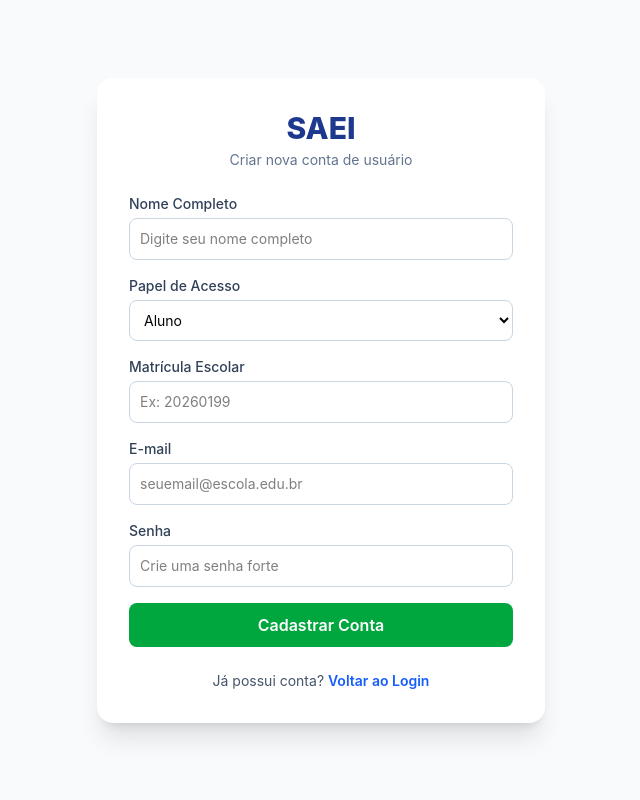
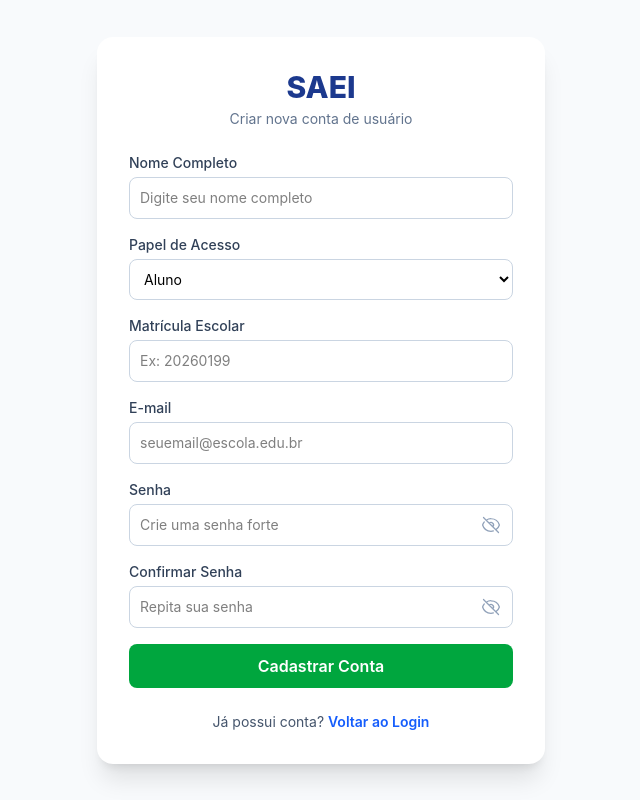
Before and after one commit to AndreGGomes/saei-projeto, a React (Vite) app in the folder frontend/: page /cadastro in a window 1280 px wide. Shown: the whole page, without its empty margins (319-959 px from the left). Built offline with nearby package versions, Linux system fonts and the light colour scheme.

Commit message:
ajuste de senha

```diff
--- a/frontend/src/pages/Cadastro.jsx
+++ b/frontend/src/pages/Cadastro.jsx
@@ -8,9 +8,13 @@ export default function Cadastro() {
     nome: '',
     email: '',
     senha: '',
+    confirmarSenha: '',
     role: 'ALUNO',
     matricula: '',
   });
+
+  const [mostrarSenha, setMostrarSenha] = useState(false);
+  const [mostrarConfirmarSenha, setMostrarConfirmarSenha] = useState(false);
   const [loading, setLoading] = useState(false);
   const [erro, setErro] = useState('');
 
@@ -22,6 +26,18 @@ export default function Cadastro() {
   const handleSubmit = async (e) => {
     e.preventDefault();
     setErro('');
+
+    // Validação de senhas iguais
+    if (formData.senha !== formData.confirmarSenha) {
+      setErro('As senhas digitadas não conferem. Por favor, digite a mesma senha nos dois campos.');
+      return;
+    }
+
+    if (formData.senha.length < 6) {
+      setErro('A senha deve ter pelo menos 6 caracteres.');
+      return;
+    }
+
     setLoading(true);
 
     try {
@@ -132,17 +148,70 @@ export default function Cadastro() {
             />
           </div>
 
+          {/* Campo Senha com Olhinho */}
           <div>
             <label className="block text-sm font-medium text-slate-700">Senha</label>
+            <div className="relative mt-1">
               <input
-              type="password"
+                type={mostrarSenha ? 'text' : 'password'}
                 name="senha"
                 required
                 placeholder="Crie uma senha forte"
                 value={formData.senha}
                 onChange={handleChange}
-              className="mt-1 w-full rounded-lg border border-slate-300 p-2.5 text-sm focus:border-blue-500 focus:outline-none focus:ring-1 focus:ring-blue-500"
+                className="w-full rounded-lg border border-slate-300 p-2.5 pr-10 text-sm focus:border-blue-500 focus:outline-none focus:ring-1 focus:ring-blue-500"
               />
+              <button
+                type="button"
+                onClick={() => setMostrarSenha(!mostrarSenha)}
+                className="absolute inset-y-0 right-0 flex items-center pr-3 text-slate-400 hover:text-slate-600 focus:outline-none"
+                tabIndex="-1"
+              >
+                {mostrarSenha ? (
+                  <svg xmlns="http://www.w3.org/2000/svg" fill="none" viewBox="0 0 24 24" strokeWidth={1.5} stroke="currentColor" className="w-5 h-5">
+                    <path strokeLinecap="round" strokeLinejoin="round" d="M2.036 12.322a1.012 1.012 0 0 1 0-.639C3.423 7.51 7.36 4.5 12 4.5c4.638 0 8.573 3.007 9.963 7.178.07.207.07.431 0 .639C20.577 16.49 16.64 19.5 12 19.5c-4.638 0-8.573-3.007-9.963-7.178Z" />
+                    <path strokeLinecap="round" strokeLinejoin="round" d="M15 12a3 3 0 1 1-6 0 3 3 0 0 1 6 0Z" />
+                  </svg>
+                ) : (
+                  <svg xmlns="http://www.w3.org/2000/svg" fill="none" viewBox="0 0 24 24" strokeWidth={1.5} stroke="currentColor" className="w-5 h-5">
+                    <path strokeLinecap="round" strokeLinejoin="round" d="M3.98 8.223A10.477 10.477 0 0 0 1.934 12C3.226 16.338 7.244 19.5 12 19.5c.993 0 1.953-.138 2.863-.395M6.228 6.228A10.451 10.451 0 0 1 12 4.5c4.756 0 8.773 3.162 10.065 7.498a10.522 10.522 0 0 1-4.293 5.774M6.228 6.228 3 3m3.228 3.228 3.65 3.65m7.894 7.894L21 21m-3.228-3.228-3.65-3.65m0 0a3 3 0 1 0-4.243-4.243m4.242 4.242L9.88 9.88" />
+                  </svg>
+                )}
+              </button>
+            </div>
+          </div>
+
+          {/* Campo Repetir Senha com Olhinho */}
+          <div>
+            <label className="block text-sm font-medium text-slate-700">Confirmar Senha</label>
+            <div className="relative mt-1">
+              <input
+                type={mostrarConfirmarSenha ? 'text' : 'password'}
+                name="confirmarSenha"
+                required
+                placeholder="Repita sua senha"
+                value={formData.confirmarSenha}
+                onChange={handleChange}
+                className="w-full rounded-lg border border-slate-300 p-2.5 pr-10 text-sm focus:border-blue-500 focus:outline-none focus:ring-1 focus:ring-blue-500"
+              />
+              <button
+                type="button"
+                onClick={() => setMostrarConfirmarSenha(!mostrarConfirmarSenha)}
+                className="absolute inset-y-0 right-0 flex items-center pr-3 text-slate-400 hover:text-slate-600 focus:outline-none"
+                tabIndex="-1"
+              >
+                {mostrarConfirmarSenha ? (
+                  <svg xmlns="http://www.w3.org/2000/svg" fill="none" viewBox="0 0 24 24" strokeWidth={1.5} stroke="currentColor" className="w-5 h-5">
+                    <path strokeLinecap="round" strokeLinejoin="round" d="M2.036 12.322a1.012 1.012 0 0 1 0-.639C3.423 7.51 7.36 4.5 12 4.5c4.638 0 8.573 3.007 9.963 7.178.07.207.07.431 0 .639C20.577 16.49 16.64 19.5 12 19.5c-4.638 0-8.573-3.007-9.963-7.178Z" />
+                    <path strokeLinecap="round" strokeLinejoin="round" d="M15 12a3 3 0 1 1-6 0 3 3 0 0 1 6 0Z" />
+                  </svg>
+                ) : (
+                  <svg xmlns="http://www.w3.org/2000/svg" fill="none" viewBox="0 0 24 24" strokeWidth={1.5} stroke="currentColor" className="w-5 h-5">
+                    <path strokeLinecap="round" strokeLinejoin="round" d="M3.98 8.223A10.477 10.477 0 0 0 1.934 12C3.226 16.338 7.244 19.5 12 19.5c.993 0 1.953-.138 2.863-.395M6.228 6.228A10.451 10.451 0 0 1 12 4.5c4.756 0 8.773 3.162 10.065 7.498a10.522 10.522 0 0 1-4.293 5.774M6.228 6.228 3 3m3.228 3.228 3.65 3.65m7.894 7.894L21 21m-3.228-3.228-3.65-3.65m0 0a3 3 0 1 0-4.243-4.243m4.242 4.242L9.88 9.88" />
+                  </svg>
+                )}
+              </button>
+            </div>
           </div>
 
           <button
--- a/frontend/src/pages/Login.jsx
+++ b/frontend/src/pages/Login.jsx
@@ -6,6 +6,7 @@ export default function Login() {
   const navigate = useNavigate();
   const [identificador, setIdentificador] = useState('');
   const [password, setPassword] = useState('');
+  const [mostrarSenha, setMostrarSenha] = useState(false);
   const [loading, setLoading] = useState(false);
   const [erro, setErro] = useState('');
 
@@ -15,25 +16,21 @@ export default function Login() {
     setLoading(true);
 
     try {
-      // 1. O OAuth2 do FastAPI exige dados em formato x-www-form-urlencoded
       const params = new URLSearchParams();
       params.append('username', identificador.trim());
       params.append('password', password);
 
       const response = await api.post('/auth/login', params, {
-        headers: { 'Content-Type': 'application/x-www-form-urlencoded' }
+        headers: { 'Content-Type': 'application/x-www-form-urlencoded' },
       });
 
-      // 2. Salva o Token JWT
       const token = response.data.access_token;
       localStorage.setItem('token', token);
 
-      // 3. Busca os dados de quem acabou de logar
       const userRes = await api.get('/auth/me');
       const user = userRes.data;
       localStorage.setItem('user', JSON.stringify(user));
 
-      // 4. Redireciona conforme a permissão
       if (user.role === 'COORDENADOR') {
         navigate('/coordenador/dashboard');
       } else if (user.role === 'PROFESSOR') {
@@ -79,14 +76,35 @@ export default function Login() {
 
           <div>
             <label className="block text-sm font-medium text-slate-700">Senha</label>
+            <div className="relative mt-1">
               <input
-              type="password"
+                type={mostrarSenha ? 'text' : 'password'}
                 required
                 placeholder="••••••••"
                 value={password}
                 onChange={(e) => setPassword(e.target.value)}
-              className="mt-1 w-full rounded-lg border border-slate-300 p-2.5 text-sm focus:border-blue-500 focus:outline-none focus:ring-1 focus:ring-blue-500"
+                className="w-full rounded-lg border border-slate-300 p-2.5 pr-10 text-sm focus:border-blue-500 focus:outline-none focus:ring-1 focus:ring-blue-500"
               />
+              <button
+                type="button"
+                onClick={() => setMostrarSenha(!mostrarSenha)}
+                className="absolute inset-y-0 right-0 flex items-center pr-3 text-slate-400 hover:text-slate-600 focus:outline-none"
+                tabIndex="-1"
+              >
+                {mostrarSenha ? (
+                  /* Olho Aberto */
+                  <svg xmlns="http://www.w3.org/2000/svg" fill="none" viewBox="0 0 24 24" strokeWidth={1.5} stroke="currentColor" className="w-5 h-5">
+                    <path strokeLinecap="round" strokeLinejoin="round" d="M2.036 12.322a1.012 1.012 0 0 1 0-.639C3.423 7.51 7.36 4.5 12 4.5c4.638 0 8.573 3.007 9.963 7.178.07.207.07.431 0 .639C20.577 16.49 16.64 19.5 12 19.5c-4.638 0-8.573-3.007-9.963-7.178Z" />
+                    <path strokeLinecap="round" strokeLinejoin="round" d="M15 12a3 3 0 1 1-6 0 3 3 0 0 1 6 0Z" />
+                  </svg>
+                ) : (
+                  /* Olho Fechado */
+                  <svg xmlns="http://www.w3.org/2000/svg" fill="none" viewBox="0 0 24 24" strokeWidth={1.5} stroke="currentColor" className="w-5 h-5">
+                    <path strokeLinecap="round" strokeLinejoin="round" d="M3.98 8.223A10.477 10.477 0 0 0 1.934 12C3.226 16.338 7.244 19.5 12 19.5c.993 0 1.953-.138 2.863-.395M6.228 6.228A10.451 10.451 0 0 1 12 4.5c4.756 0 8.773 3.162 10.065 7.498a10.522 10.522 0 0 1-4.293 5.774M6.228 6.228 3 3m3.228 3.228 3.65 3.65m7.894 7.894L21 21m-3.228-3.228-3.65-3.65m0 0a3 3 0 1 0-4.243-4.243m4.242 4.242L9.88 9.88" />
+                  </svg>
+                )}
+              </button>
+            </div>
           </div>
 
           <button
```
Lines whose indentation alone changed are shown as unchanged.
